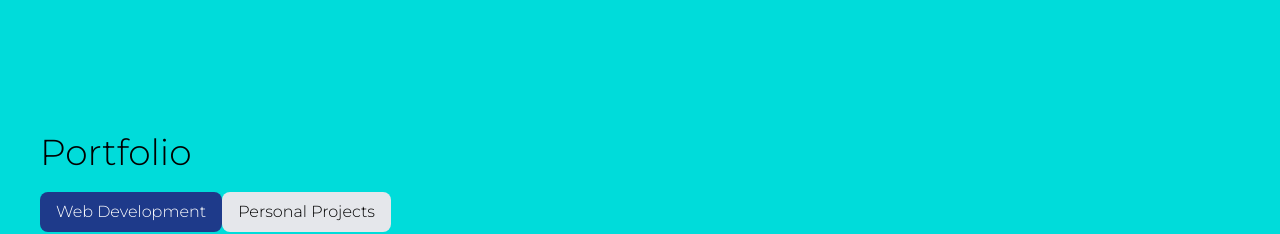
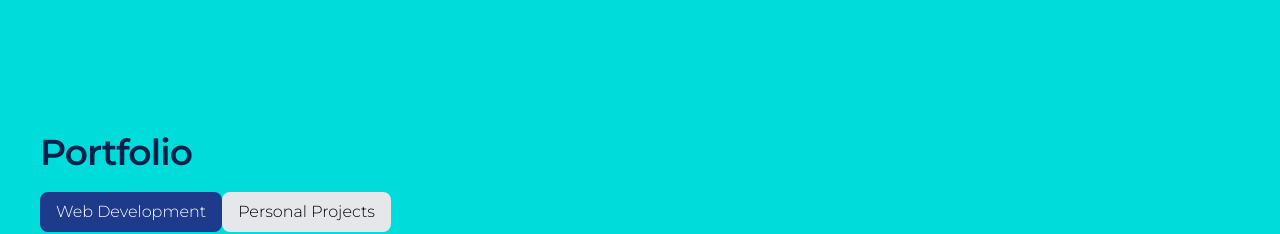
Before and after one commit to chungvuiloong/simple_portfolio, a React (Create React App) app: page / in a window 1280 px wide. Shown: the part 1100-1334 px from the top of the page. Built offline with nearby package versions, Linux system fonts and the light colour scheme.

Commit message:
Added details and Edited CSS

```diff
--- a/src/component/Portfolio.tsx
+++ b/src/component/Portfolio.tsx
@@ -38,7 +38,7 @@ const projects = [
 
 // Personal Projects
   {
-    title: 'Pokedex V2',
+    title: 'Pokedex V2 - In Progress',
     description: 'Pokedex V2',
     imageUrl: 'project1.jpg',
     demoUrl: 'https://project1-demo.com',
@@ -110,7 +110,12 @@ interface PortfolioTabProps {
     return (
         <div className="p-10" style={{ backgroundColor: '#00dcda' }}>
             <div>
-                <div className='text-4xl'>Portfolio</div>
+                <div
+                  className='text-4xl font-bold tracking-tight sm:text-4xl'
+                  style={{ color: 'var(--ext-dark-blue-01)' }}
+                >
+                  Portfolio
+                </div>
                 <PortfolioTab
                     categories={categories}
                     onChangeCategory={handleCategoryChange}
```
